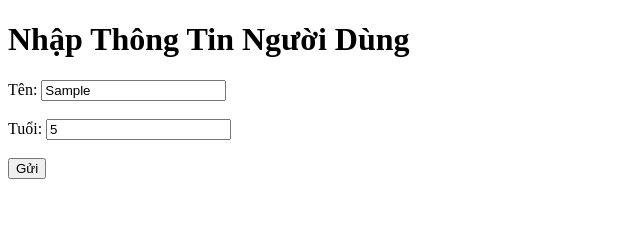
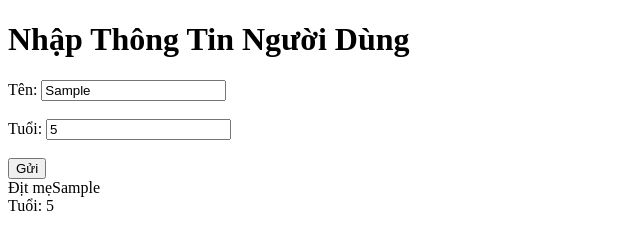
Before and after one commit to minhminh24x/dmwb, a plain HTML site: page index.html in a window 1280 px wide. Both pictures are taken after typing "Sample", "5" into the empty fields and a click on the input "Gửi". Shown: the whole page, without its empty margins (0-640 px from the left). Drawn offline with Linux system fonts and the light colour scheme.

Commit message:
Update index.html

```diff
--- a/index.html
+++ b/index.html
@@ -8,7 +8,7 @@
         function displayValues() {
             var name = document.getElementById("name").value;
             var age = document.getElementById("age").value;
-            document.getElementById("output").innerHTML = "Địt mẹ" + name + "<br>;
+            document.getElementById("output").innerHTML = "Địt mẹ" + name +  "<br>Tuổi: " + age;;
         }
     </script>
 </head>
```
